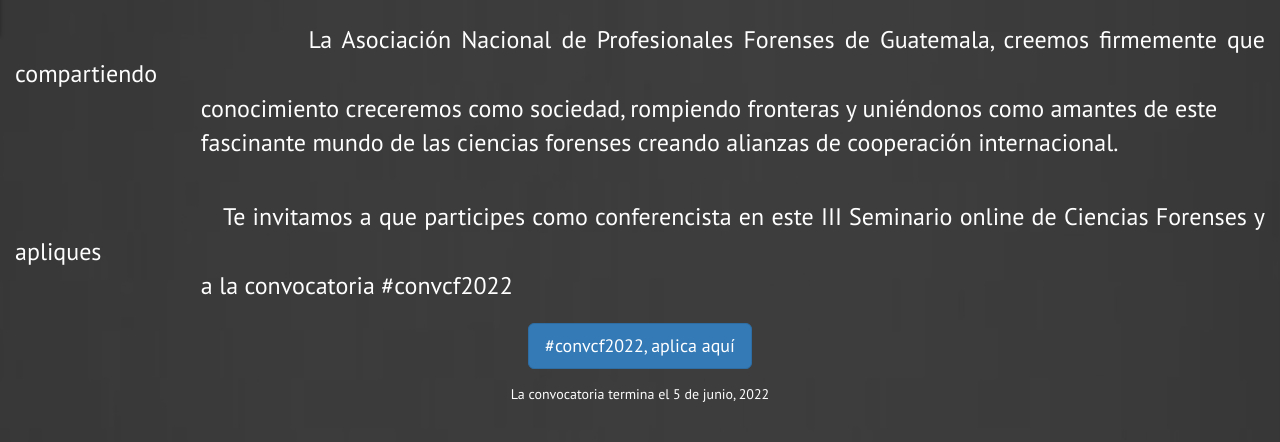
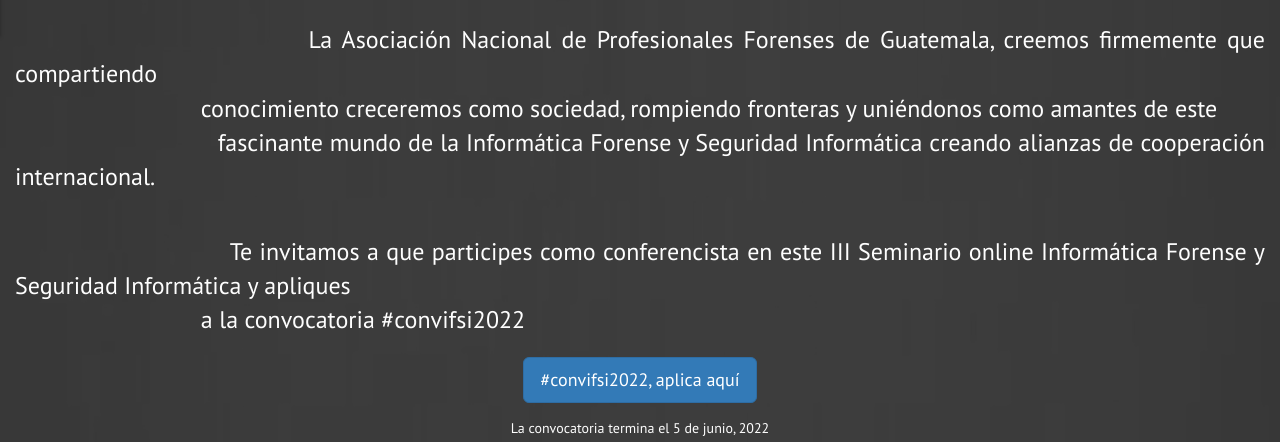
Before and after one commit to anprofor/convifsi, a plain HTML site: page index.html in a window 1280 px wide. Shown: the part 298-740 px from the top of the page. Drawn offline with Linux system fonts and the light colour scheme.

Commit message:
Update index.html

```diff
--- a/index.html
+++ b/index.html
@@ -54,7 +54,7 @@
 					<div class="main-logo">
 						<a href=""><img src="images/logo.png" alt="" /></a>
 					</div>
-					<h1>III SEMINARIO DE CIENCIAS FORENSES </h1>
+					<h1>III SEMINARIO DE Informática Forense y Seguridad Informática </h1>
 					<h1>Convocatoria para conferencistas</h1>
 					<br>
 					<p style="text-align:justify"><font size=5>
@@ -66,19 +66,19 @@
 conocimiento creceremos como sociedad, rompiendo fronteras y uniéndonos como amantes de este <br>
 &nbsp&nbsp&nbsp&nbsp&nbsp&nbsp&nbsp&nbsp&nbsp&nbsp&nbsp&nbsp&nbsp&nbsp&nbsp&nbsp&nbsp&nbsp&nbsp&nbsp&nbsp&nbsp&nbsp&nbsp&nbsp&nbsp&nbsp&nbsp
 
-fascinante mundo de las ciencias forenses creando alianzas de cooperación internacional.</font></p>
+fascinante mundo de la Informática Forense y Seguridad Informática creando alianzas de cooperación internacional.</font></p>
 					<br>
 					<p style="text-align:justify"><font size=5>
 &nbsp&nbsp&nbsp&nbsp&nbsp&nbsp&nbsp&nbsp&nbsp&nbsp&nbsp&nbsp&nbsp&nbsp&nbsp&nbsp&nbsp&nbsp&nbsp&nbsp&nbsp&nbsp&nbsp&nbsp&nbsp&nbsp&nbsp&nbsp
 
-Te invitamos a que participes como conferencista en este III Seminario online de Ciencias Forenses y apliques<br>
+Te invitamos a que participes como conferencista en este III Seminario online Informática Forense y Seguridad Informática y apliques<br>
 &nbsp&nbsp&nbsp&nbsp&nbsp&nbsp&nbsp&nbsp&nbsp&nbsp&nbsp&nbsp&nbsp&nbsp&nbsp&nbsp&nbsp&nbsp&nbsp&nbsp&nbsp&nbsp&nbsp&nbsp&nbsp&nbsp&nbsp&nbsp
-a la convocatoria #convcf2022 </font></p>
+a la convocatoria #convifsi2022 </font></p>
 
 
 
 					<div class="form-group">
-					<a href="https://forms.gle/Y2XK2G2J9FPufDzF6">	<button type="submit" name="submit" class="btn btn-primary btn-lg submit-button" >#convcf2022, aplica aquí</button>
+					<a href="https://forms.gle/Y2XK2G2J9FPufDzF6">	<button type="submit" name="submit" class="btn btn-primary btn-lg submit-button" >#convifsi2022, aplica aquí</button>
 	    				</a>
 					</div>
 
```
